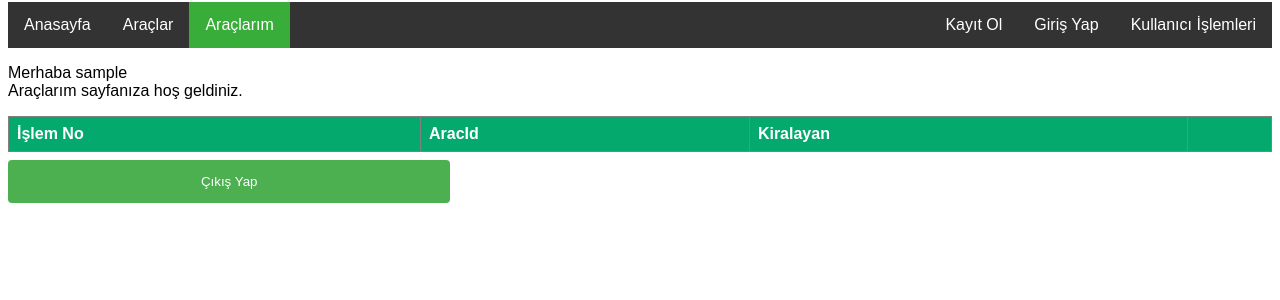
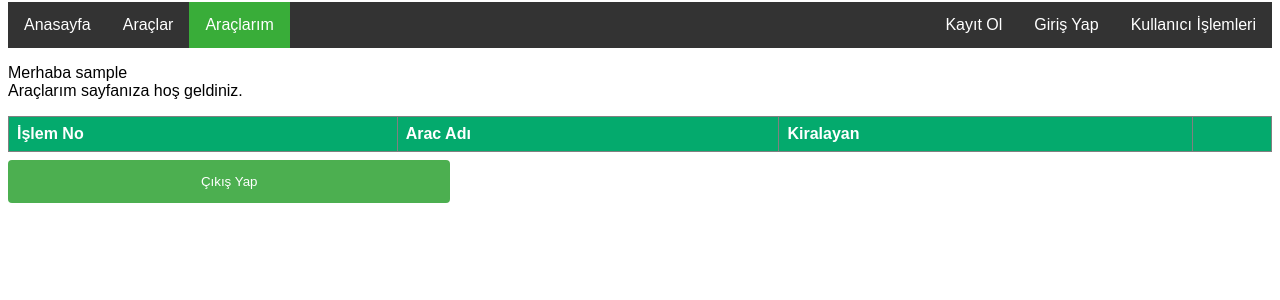
Before and after one commit to emircubukcu/aracKiralama, a PHP site: the page made by araclarım.php in a window 1280 px wide. Shown: the part 115-415 px from the top of the page. Run offline with PHP 8.4, Linux system fonts and the light colour scheme; the visitor is signed in with stand-in values (Sample User, id 1); data that the repository does not hold is empty.

Commit message:
Update araclarım.php

```diff
--- a/araclarım.php
+++ b/araclarım.php
@@ -32,7 +32,7 @@
         <p>Merhaba <?php echo $_SESSION['username'] ?><br />Araçlarım sayfanıza hoş geldiniz.</p>
         <?php
         echo "<table border=1>";
-        echo "<tr><th>İşlem No</th><th>AracId</th><th>Kiralayan</th><th></th></tr>";
+        echo "<tr><th>İşlem No</th><th>Arac Adı</th><th>Kiralayan</th><th></th></tr>";
 
         while($gelen=mysqli_fetch_array($cevap)){
         echo "<tr><td>".$gelen['islem_id']. "</td>";
```
